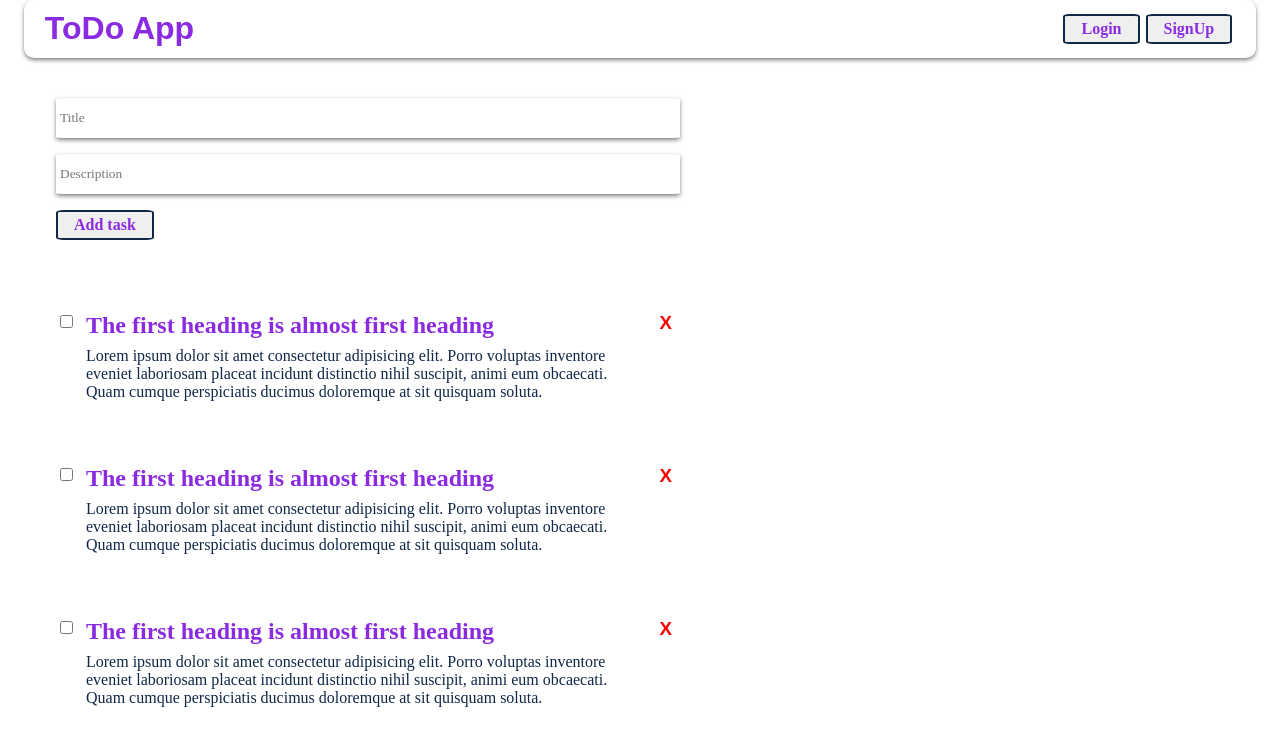
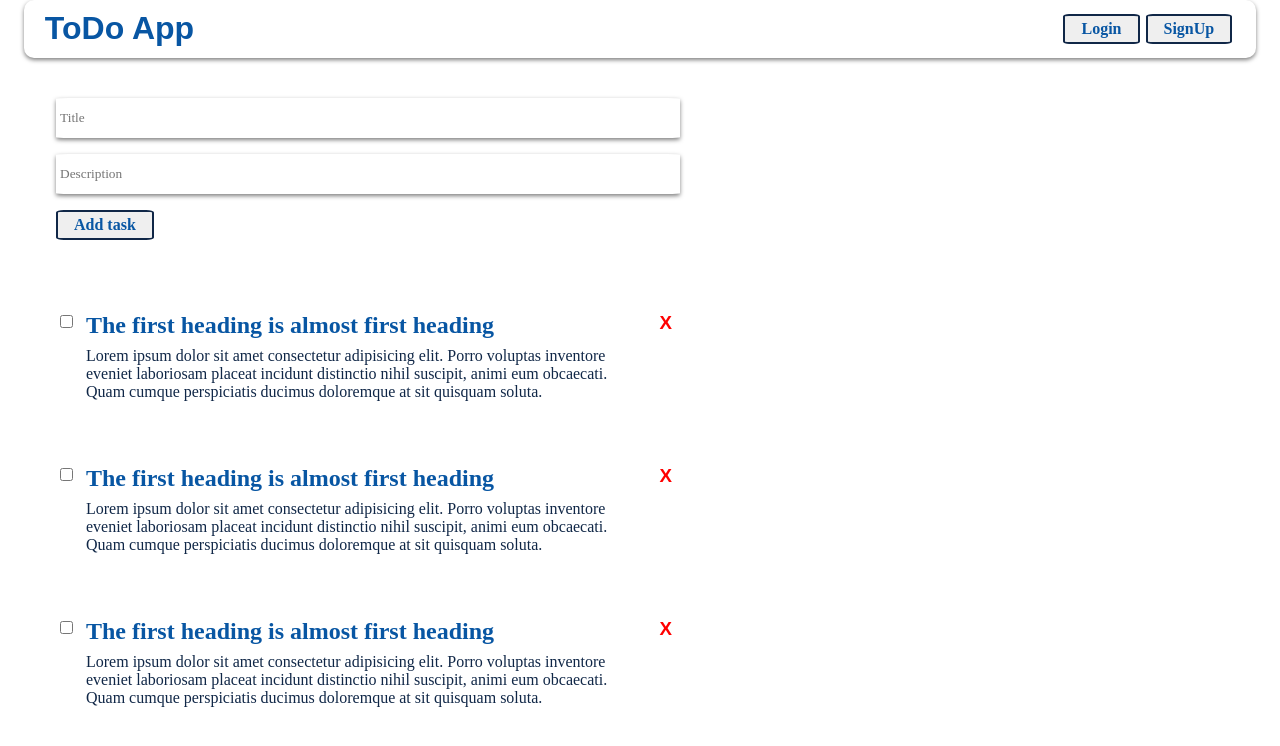
Before and after one commit to mahi25soni/NewToDo-frontend, a React (Vite) app: page / in a window 1280 px wide. Shown: the top 746 px of the page. Built offline with nearby package versions, Linux system fonts and the light colour scheme.

Commit message:
some ui changes

```diff
--- a/src/components/Navbar/Navbar.css
+++ b/src/components/Navbar/Navbar.css
@@ -16,7 +16,7 @@
 .navbar-title {
     font-weight: 900;
     font-family: cursive, sans-serif;
-    color: blueviolet;
+    color: #0856a3;
 }
 
 .navbar-buttons Button{
--- a/src/components/Task/Task.jsx
+++ b/src/components/Task/Task.jsx
@@ -8,15 +8,16 @@ export default function Task({title, desc}) {
       type="checkbox"
       name="taskDone"
       id=""
+      onClick={() => console.log('sfdkjsdfskjdfh')}
     />
     <div className="taskContent">
       <h2 style={{
-        color : "blueviolet"
+        color : "#0856a3"
       }}>The first heading is almost first heading</h2>
 
       <span >Lorem ipsum dolor sit amet consectetur adipisicing elit. Porro voluptas inventore eveniet laboriosam placeat incidunt distinctio nihil suscipit, animi eum obcaecati. Quam cumque perspiciatis ducimus doloremque at sit quisquam soluta.</span>
     </div>
-    <h3 id="crossSign">X</h3>
+    <h3 onClick={() => console.log("sdfjskjdfhkffskdfjhskfdjhskjdfhskldjfhslkdjfhljf")} id="crossSign">X</h3>
   </div>
   )
 }
--- a/src/components/buttons/Button.css
+++ b/src/components/buttons/Button.css
@@ -5,7 +5,7 @@ button {
     font-size: 1rem;
     font-weight: bold;
     font-family: cursive;
-    color : blueviolet;
+    color : #0856a3;
     border: 2px solid rgb(16, 39, 71);
 
 
@@ -13,7 +13,7 @@ button {
 }
 
 button:hover {
-    background-color: blueviolet;
+    background-color: #0856a3;
     color: white;
     border: none;
     transition-duration: 0.5s;
```
